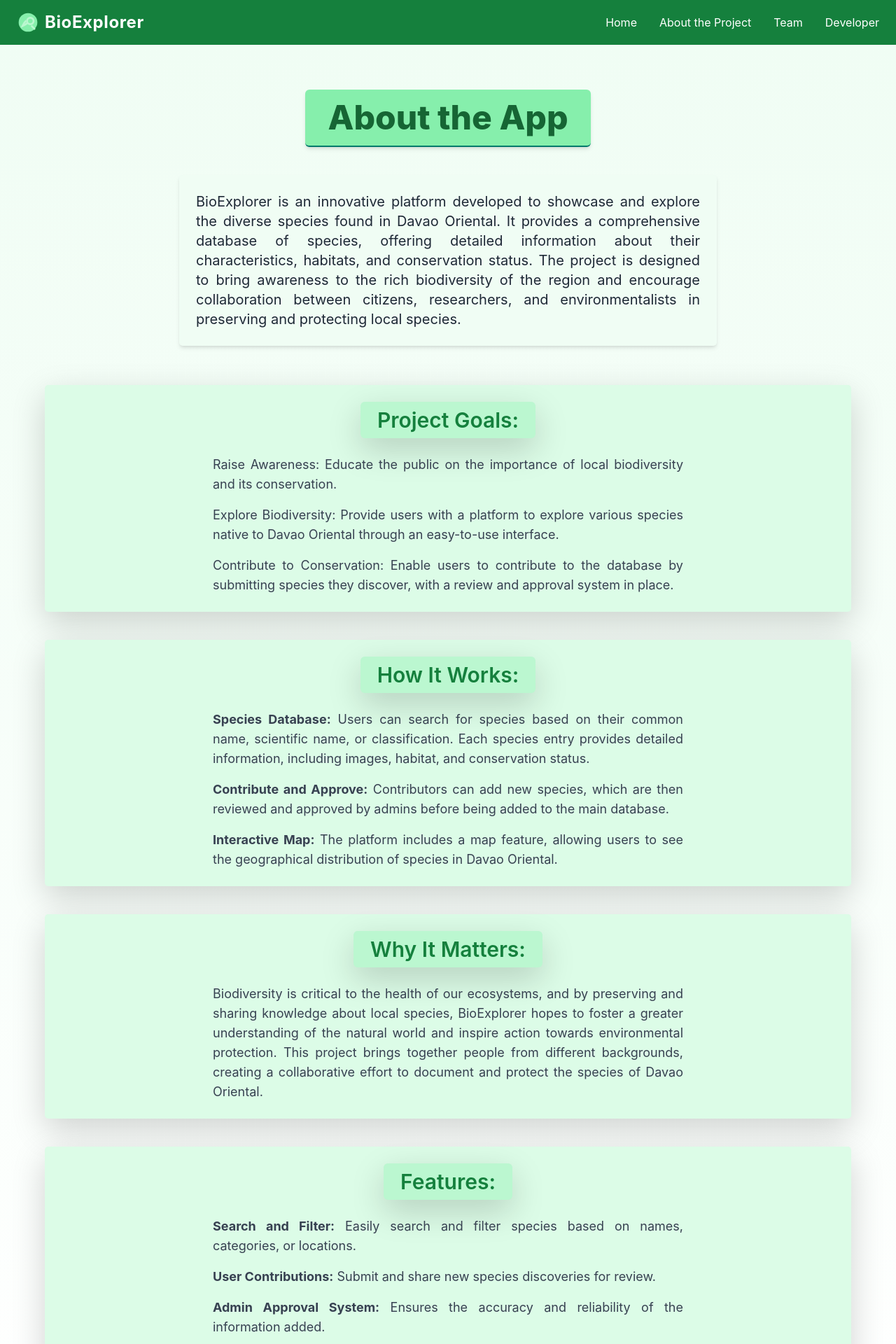
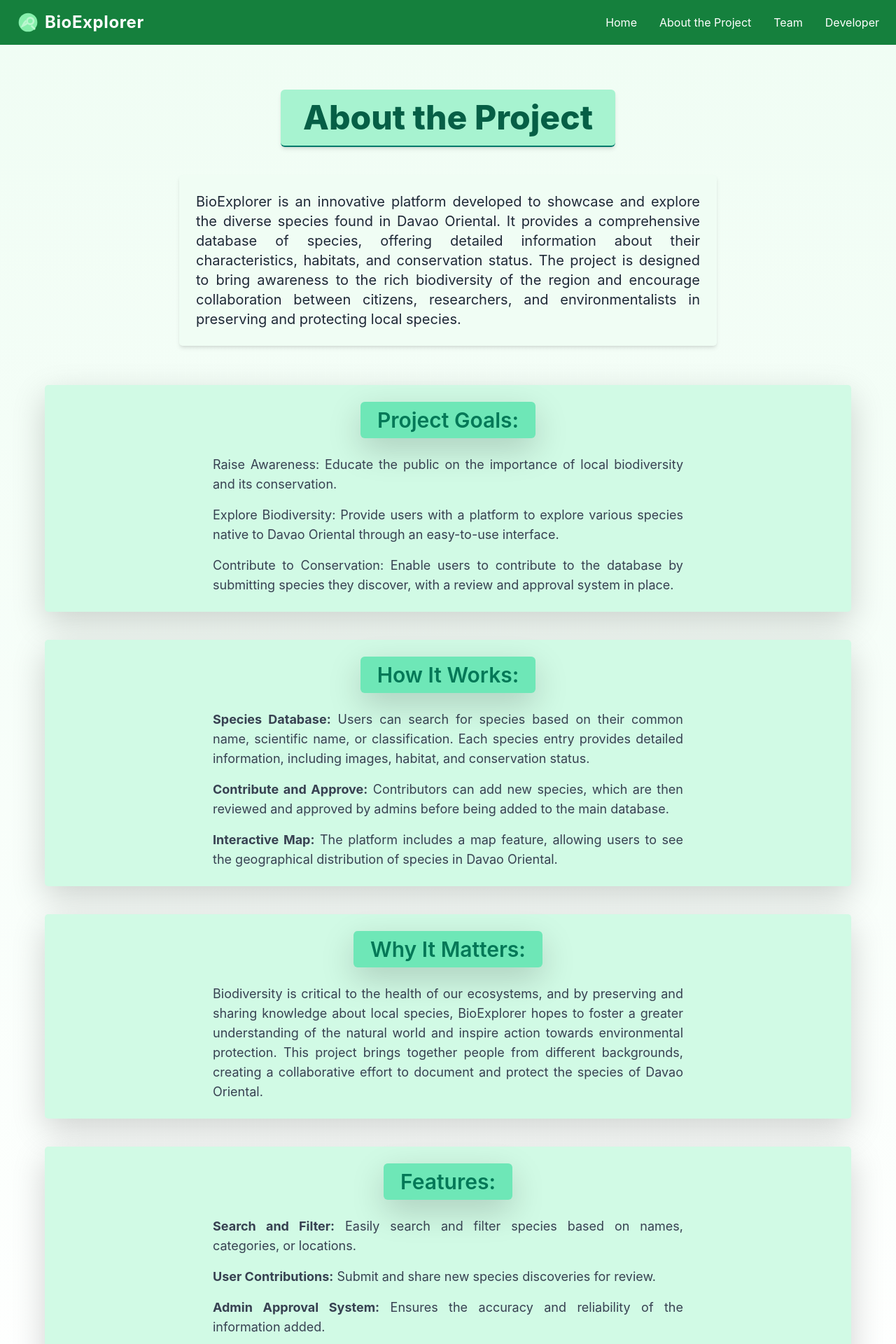
Before and after one commit to Miketzy/capstone2-client, a React (Create React App) app in the folder frontend-client2/: page /about-the-project in a window 1280 px wide. Shown: the top 1920 px of the page at 70% size. Built offline with nearby package versions, Linux system fonts and the light colour scheme; a small style sheet from the web is missing.

Commit message:
about the project updated

```diff
--- a/frontend-client2/src/Components/frontpage/About-the-Project/AboutTheProject.jsx
+++ b/frontend-client2/src/Components/frontpage/About-the-Project/AboutTheProject.jsx
@@ -4,8 +4,8 @@ const AboutTheProject = () => {
   return (
     <div className="bg-gradient-to-b from-green-50 to-white py-16 px-8 sm:px-16">
       <div className="max-w-7xl mx-auto text-center">
-        <h2 className="text-5xl font-extrabold text-green-800 bg-green-300 py-3 px-8 rounded-md shadow-md inline-block">
-          About the App
+        <h2 className="text-5xl font-extrabold text-emerald-800 bg-emerald-200 py-3 px-8 rounded-md shadow-md inline-block">
+          About the Project
         </h2>
         <p className="mt-6 text-xl text-gray-800 max-w-3xl mx-auto text-justify bg-green-50 py-6 px-4 rounded-lg shadow-md">
           BioExplorer is an innovative platform developed to showcase and
@@ -18,8 +18,8 @@ const AboutTheProject = () => {
         </p>
 
         <div className="mt-14 space-y-10">
-          <div className="space-y-6 bg-green-100 py-6 px-6 rounded-lg shadow-lg">
-            <h3 className="text-3xl font-semibold text-green-700 bg-green-200 py-2 px-6 rounded-md shadow-lg inline-block">
+          <div className="space-y-6 bg-emerald-100 py-6 px-6 rounded-lg shadow-lg">
+            <h3 className="text-3xl font-semibold text-emerald-700 bg-emerald-300 py-2 px-6 rounded-md shadow-lg inline-block">
               Project Goals:
             </h3>
             <ul className="list-disc list-inside text-lg text-gray-700 space-y-4 max-w-2xl mx-auto text-justify">
@@ -40,8 +40,8 @@ const AboutTheProject = () => {
             </ul>
           </div>
 
-          <div className="space-y-6 bg-green-100 py-6 px-6 rounded-lg shadow-lg">
-            <h3 className="text-3xl font-semibold text-green-700 bg-green-200 py-2 px-6 rounded-md shadow-lg inline-block">
+          <div className="space-y-6 bg-emerald-100 py-6 px-6 rounded-lg shadow-lg">
+            <h3 className="text-3xl font-semibold text-emerald-700 bg-emerald-300 py-2 px-6 rounded-md shadow-lg inline-block">
               How It Works:
             </h3>
             <ul className="list-disc list-inside text-lg text-gray-700 space-y-4 max-w-2xl mx-auto text-justify">
@@ -64,8 +64,8 @@ const AboutTheProject = () => {
             </ul>
           </div>
 
-          <div className="space-y-6 bg-green-100 py-6 px-6 rounded-lg shadow-lg">
-            <h3 className="text-3xl font-semibold text-green-700 bg-green-200 py-2 px-6 rounded-md shadow-lg inline-block">
+          <div className="space-y-6 bg-emerald-100 py-6 px-6 rounded-lg shadow-lg">
+            <h3 className="text-3xl font-semibold text-emerald-700 bg-emerald-300 py-2 px-6 rounded-md shadow-lg inline-block">
               Why It Matters:
             </h3>
             <p className="text-lg text-gray-700 max-w-2xl mx-auto text-justify">
@@ -79,8 +79,8 @@ const AboutTheProject = () => {
             </p>
           </div>
 
-          <div className="mt-10 space-y-6 bg-green-100 py-6 px-6 rounded-lg shadow-lg">
-            <h3 className="text-3xl font-semibold text-green-700 bg-green-200 py-2 px-6 rounded-md shadow-lg inline-block">
+          <div className="mt-10 space-y-6 bg-emerald-100 py-6 px-6 rounded-lg shadow-lg">
+            <h3 className="text-3xl font-semibold text-emerald-700 bg-emerald-300 py-2 px-6 rounded-md shadow-lg inline-block">
               Features:
             </h3>
             <ul className="list-disc list-inside text-lg text-gray-700 space-y-4 max-w-2xl mx-auto text-justify">
```
